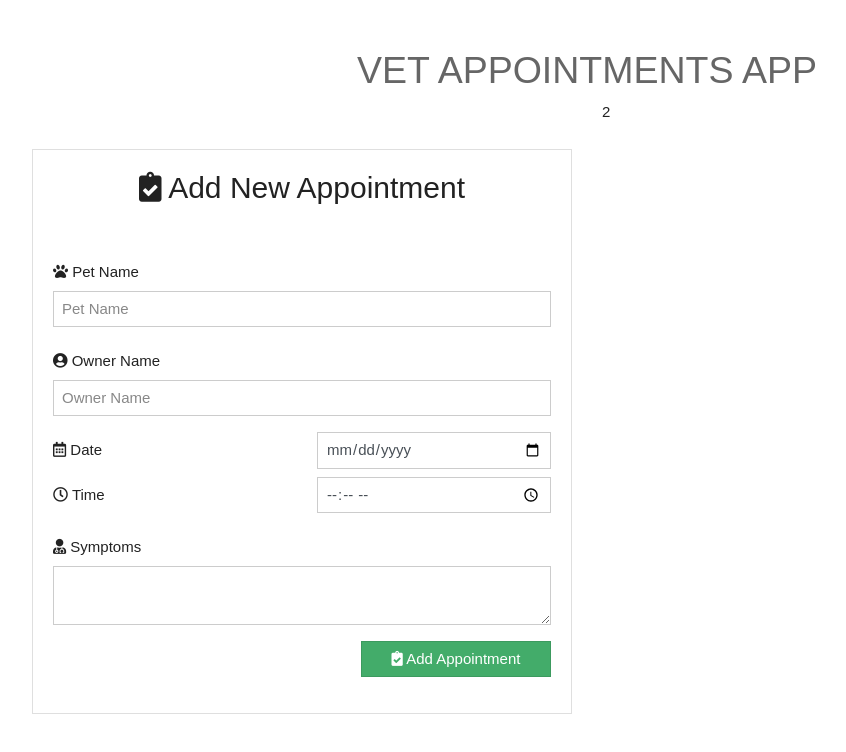
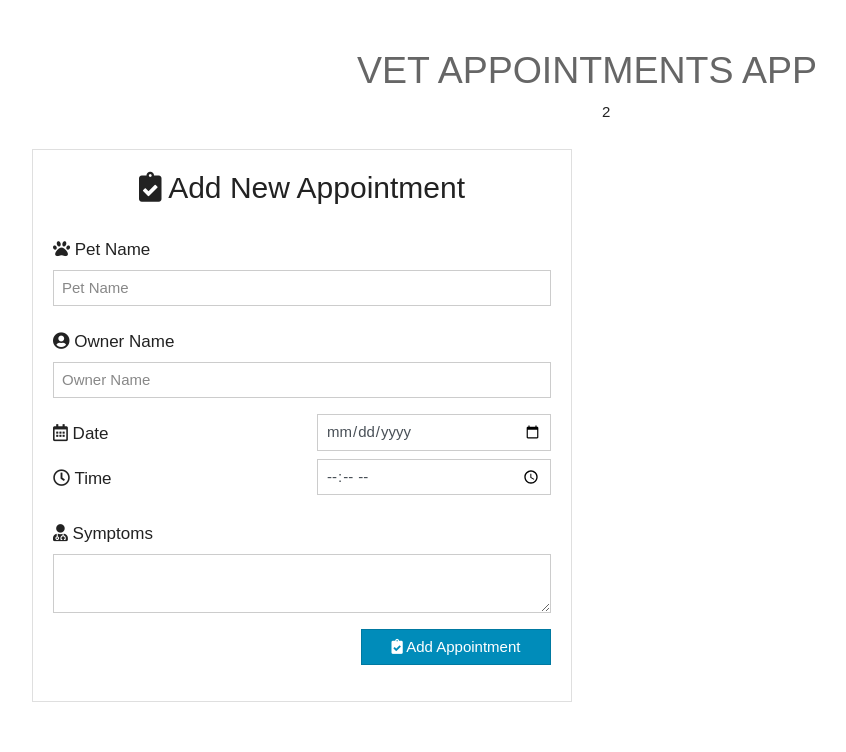
Before and after one commit to EdgardoPinto-Escalier/vet-appointments-app, a React (Create React App) app: page / in a window 1280 px wide. Shown: the top 752 px of the page, without its empty margins (53-899 px from the left). Built offline with nearby package versions, Linux system fonts and the light colour scheme.

Commit message:
New commit

```diff
--- a/src/components/AddAppointment.js
+++ b/src/components/AddAppointment.js
@@ -11,7 +11,7 @@ class AddAppointment extends Component {
     return(
     <div className="card mt-5">
             <div className="card-body">
-                <h2 className="card-title text-center mb-5"><i class="fas fa-clipboard-check"></i> Add New Appointment</h2>
+                <h2 className="card-title text-center mb-4"><i class="fas fa-clipboard-check"></i> Add New Appointment</h2>
                 <form onSubmit={this.createNewAppointment}>
                     <div className="form-group row">
                         <label className="col-sm-4 col-lg-4 col-form-label"><i class="fas fa-paw"></i> Pet Name</label>
@@ -46,7 +46,7 @@ class AddAppointment extends Component {
                     </div>
                     <div className="form-group row justify-content-end">
                         <div className="col-sm-5">
-                            <button type="submit" className="btn btn-success w-100"><i class="fas fa-clipboard-check"></i> Add Appointment</button>
+                            <button type="submit" className="btn btn-primary w-100"><i class="fas fa-clipboard-check"></i> Add Appointment</button>
                         </div>
                     </div>
                 </form>
--- a/src/css/index.css
+++ b/src/css/index.css
@@ -34,5 +34,5 @@ header h1 {
   font-weight: bold;
 }
 .col-form-label {
-  font-size: 15px;
+  font-size: 17px;
 }
```
